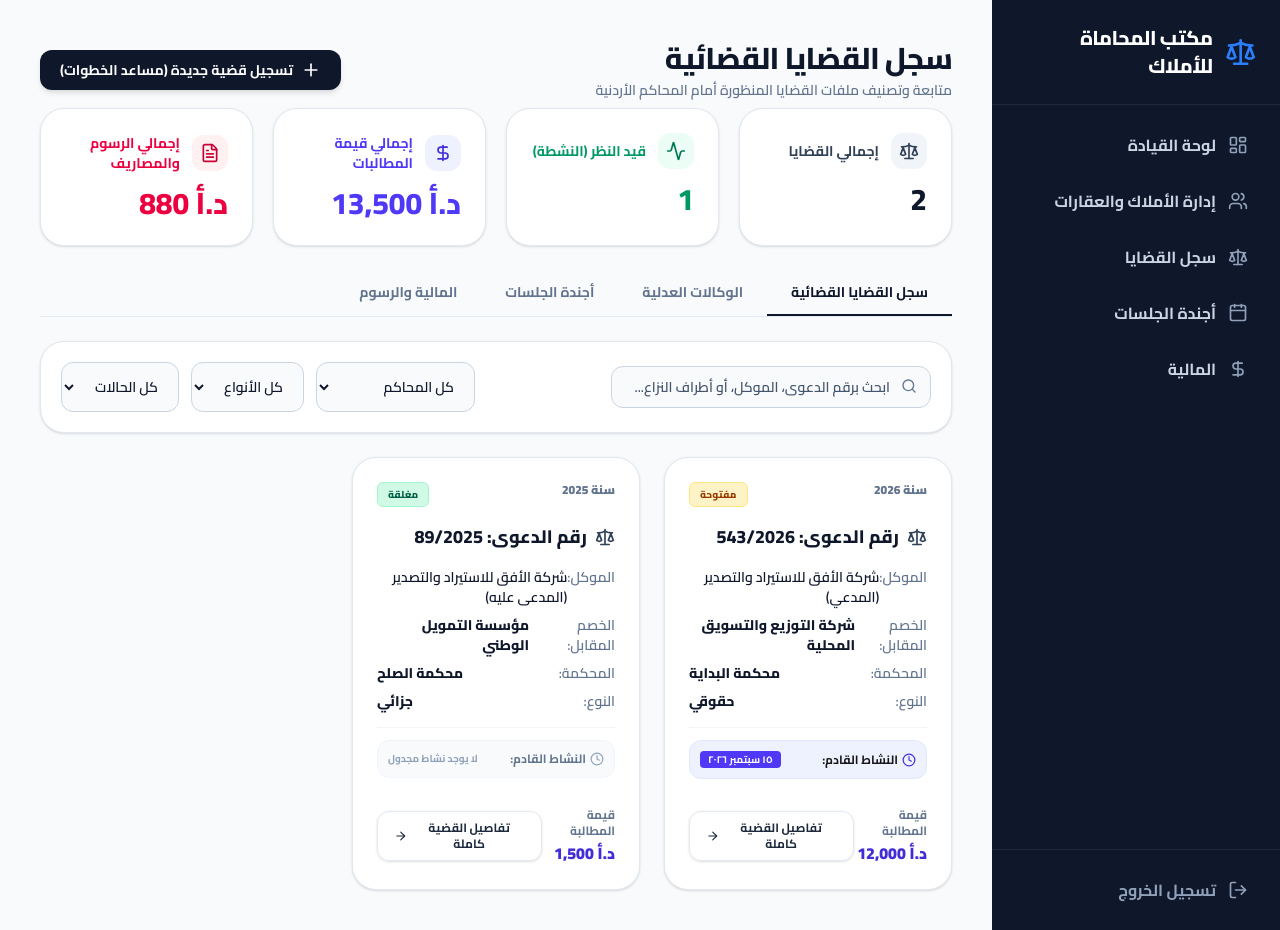
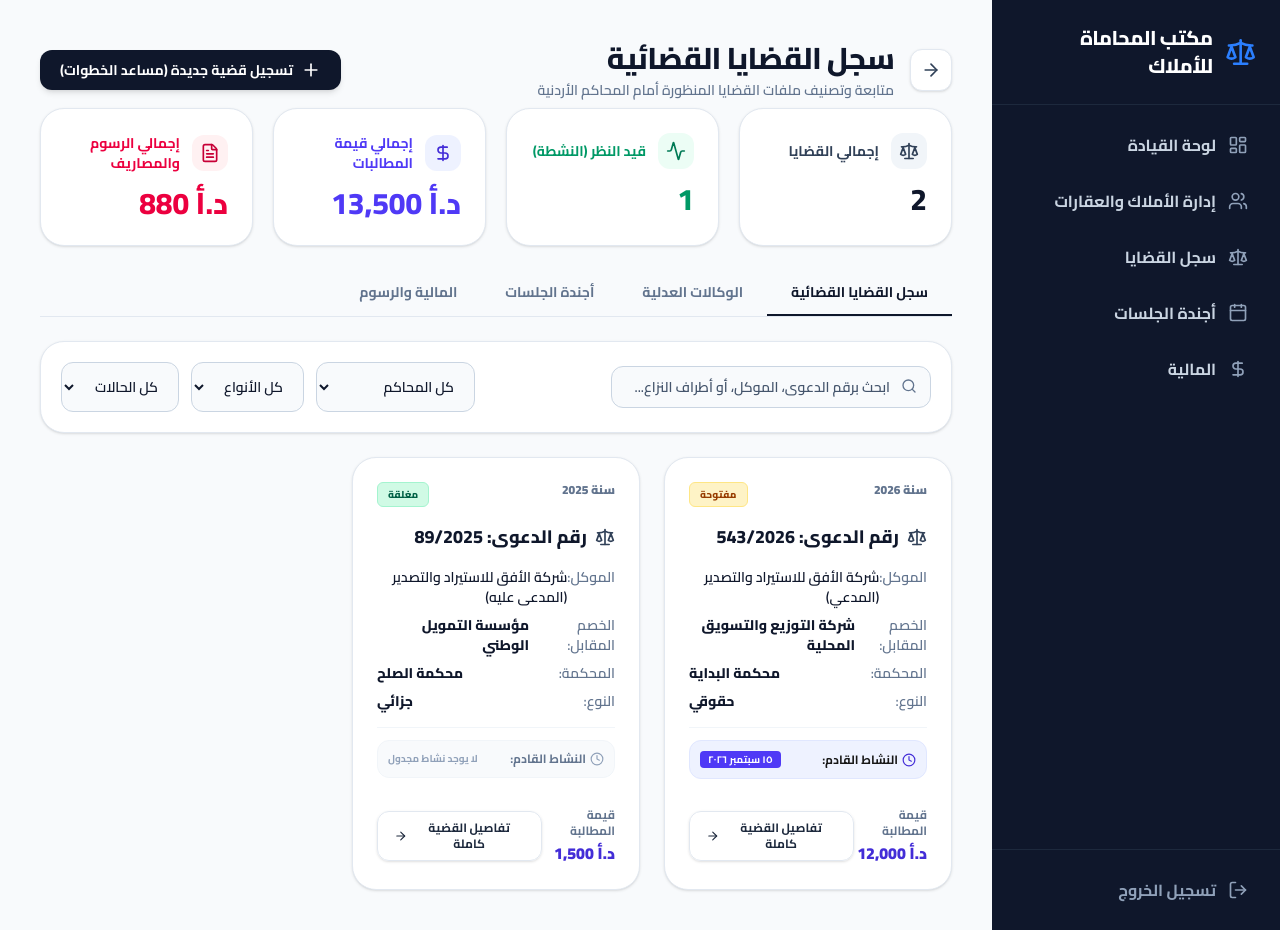
Before and after one commit to alhoulsy0/legal-property-management, a Next.js app: page /cases in a window 1280 px wide. Built offline with nearby package versions, Linux system fonts and the light colour scheme.

Commit message:
feat: add back icon to all dashboard header sections to establish hierarchical navigation

```diff
--- a/src/app/(dashboard)/cases/page.tsx
+++ b/src/app/(dashboard)/cases/page.tsx
@@ -1,6 +1,7 @@
 "use client";
 
 import React, { useState, useEffect, Suspense } from "react";
+import Link from "next/link";
 import { useRouter, useSearchParams } from "next/navigation";
 import { useGlobal, LegalCaseData, WakalaData, HearingData, LegalFinancialData } from "../GlobalProvider";
 import { Scale, FileText, Calendar, DollarSign, Plus, Search, User, Clock, ArrowLeft, ArrowRight, AlertTriangle, ShieldCheck, Check, Trash2, X, Activity } from "lucide-react";
@@ -337,6 +338,10 @@ function CasesPageContent() {
 
       {/* Title Panel */}
       <div className="flex flex-col sm:flex-row sm:items-center justify-between gap-4 mb-2">
+        <div className="flex items-center gap-4">
+          <Link href="/dashboard" className="p-2.5 bg-white rounded-xl shadow-sm hover:shadow-md transition-all text-slate-700 hover:text-slate-900 border border-slate-200">
+            <ArrowRight className="w-5 h-5" />
+          </Link>
           <div>
             <h1 className="text-3xl font-extrabold text-slate-900 tracking-tight">
               {activeTab === "cases" && "سجل القضايا القضائية"}
@@ -350,6 +355,7 @@ function CasesPageContent() {
               {activeTab === "agenda" && "جدول مواعيد جلسات المحكمة القادمة والقرارات المطلوبة للتقديم"}
               {activeTab === "financials" && "إدارة النفقات والرسوم وأتعاب المحاماة والخبرة لكل قضية"}
             </p>
+          </div>
         </div>
         <div className="flex gap-2">
           {activeTab === "cases" && (
--- a/src/app/(dashboard)/clients/page.tsx
+++ b/src/app/(dashboard)/clients/page.tsx
@@ -2,7 +2,7 @@
 
 import { useState } from "react";
 import Link from "next/link";
-import { Users, Plus, Building, ChevronLeft, Search, Phone, Edit2, Trash2, AlertTriangle } from "lucide-react";
+import { Users, Plus, Building, ChevronLeft, Search, Phone, Edit2, Trash2, AlertTriangle, ArrowRight } from "lucide-react";
 import { useGlobal } from "../GlobalProvider";
 import { useRouter } from "next/navigation";
 
@@ -61,9 +61,14 @@ export default function ClientsPage() {
   return (
     <div className="space-y-6 animate-in fade-in duration-500">
       <div className="flex flex-col sm:flex-row sm:items-center justify-between gap-4">
-        <div>
-          <h1 className="text-3xl font-extrabold text-slate-900 tracking-tight">إدارة الأملاك والعقارات</h1>
-          <p className="text-slate-700 mt-1 text-sm font-bold">إدارة بيانات الملاك والموكلين وعقاراتهم التابعة</p>
+        <div className="flex items-center gap-4">
+          <Link href="/dashboard" className="p-2.5 bg-white rounded-xl shadow-sm hover:shadow-md transition-all text-slate-700 hover:text-slate-900 border border-slate-200">
+            <ArrowRight className="w-5 h-5" />
+          </Link>
+          <div>
+            <h1 className="text-3xl font-extrabold text-slate-900 tracking-tight">إدارة الأملاك والعقارات</h1>
+            <p className="text-slate-700 mt-1 text-sm font-bold">إدارة بيانات الملاك والموكلين وعقاراتهم التابعة</p>
+          </div>
         </div>
         <button onClick={openAdd} className="bg-slate-900 text-white px-5 py-2.5 rounded-xl shadow-md hover:bg-slate-800 transition-colors font-bold flex items-center gap-2 text-sm">
           <Plus className="w-5 h-5" />
--- a/src/app/(dashboard)/dashboard/page.tsx
+++ b/src/app/(dashboard)/dashboard/page.tsx
@@ -2,7 +2,7 @@
 
 import { useState } from "react";
 import Link from "next/link";
-import { AlertTriangle, DollarSign, TrendingUp, TrendingDown, Users, Activity, Calendar, CheckSquare, Clock, Plus, Scale, Building } from "lucide-react";
+import { AlertTriangle, DollarSign, TrendingUp, TrendingDown, Users, Activity, Calendar, CheckSquare, Clock, Plus, Scale, Building, ArrowRight } from "lucide-react";
 import { useGlobal } from "../GlobalProvider";
 
 export default function DashboardPage() {
@@ -143,9 +143,14 @@ export default function DashboardPage() {
 
       {/* Title & Quick Navigation */}
       <div className="flex flex-col sm:flex-row sm:items-center justify-between gap-4 mb-2">
-        <div>
-          <h1 className="text-3xl font-extrabold text-slate-900 tracking-tight">لوحة القيادة الموحدة</h1>
-          <p className="text-slate-500 mt-1 text-sm font-semibold">متابعة فورية للمؤشرات المالية للأملاك والعقارات بالإضافة للملفات القانونية</p>
+        <div className="flex items-center gap-4">
+          <Link href="/" className="p-2.5 bg-white rounded-xl shadow-sm hover:shadow-md transition-all text-slate-700 hover:text-slate-900 border border-slate-200">
+            <ArrowRight className="w-5 h-5" />
+          </Link>
+          <div>
+            <h1 className="text-3xl font-extrabold text-slate-900 tracking-tight">لوحة القيادة الموحدة</h1>
+            <p className="text-slate-500 mt-1 text-sm font-semibold">متابعة فورية للمؤشرات المالية للأملاك والعقارات بالإضافة للملفات القانونية</p>
+          </div>
         </div>
         <div className="flex gap-2">
           <Link
```
Lines whose indentation alone changed are shown as unchanged.
